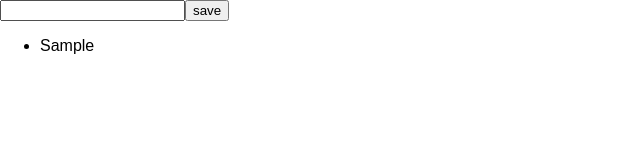
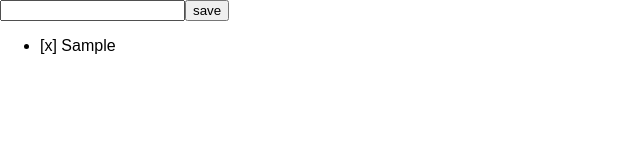
Before and after one commit to stuckii/bootstrap-app-for-react, a React (Create React App) app: page / in a window 1280 px wide. Both pictures are taken after typing "Sample" into the empty fields and a click on the button "save". Shown: the top 160 px of the page, without its empty margins (0-640 px from the left). Built offline with nearby package versions, Linux system fonts and the light colour scheme.

Commit message:
#3 Add eventHandler ‘onDelete’

```diff
--- a/src/components/TodoInput.js
+++ b/src/components/TodoInput.js
@@ -1,7 +1,6 @@
 import React, { Component } from 'react';
 
 class TodoInput extends Component {
-    state = {  }
     render() {
         return (
             <div className="todo-input">
--- a/src/components/TodoList.js
+++ b/src/components/TodoList.js
@@ -1,14 +1,25 @@
 import React, { Component } from 'react';
 
 class TodoList extends Component {
-    state = {  }
+    constructor(props) {
+        super(props);
+    }
+
     render() {
         return (
             <div className="todo-list">
                 <ul>
                     {
-                        this.props.todos.map(function(todo, index) {
-                            return <li key={index}>{todo}</li>
+                        // this.props.todos.map(function(todo, index) {
+                        //     return <li key={index}>
+                        //     <span onClick={this.props.onDelete}>[x] </span>
+                        //     {todo}</li>
+                        // })
+
+                        this.props.todos.map((todo, index) => {
+                            return <li key={index}>
+                            <span onClick={() => this.props.onDelete.call(this, index)}>[x] </span>
+                            {todo}</li>
                         })
                     }
                 </ul>
--- a/src/components/Todos.js
+++ b/src/components/Todos.js
@@ -24,12 +24,22 @@ class Todos extends Component {
     // }
 
     onSave = function(event) {
-        var todo = this.state.todo,
+        const todo = this.state.todo,
             todos = this.state.todos;
 
         this.setState({
             todo: '',
             todos: todos.concat(todo)
+        });
+    }
+
+    onDelete = function(index) {
+        var todos = this.state.todos;
+
+        todos.splice(index, 1);
+
+        this.setState({
+            todos: todos
         });
     }
 
@@ -43,6 +53,7 @@ class Todos extends Component {
                 />
                 <TodoList
                     todos={this.state.todos}
+                    onDelete={this.onDelete.bind(this)}
                 />
             </div>
         );
```
